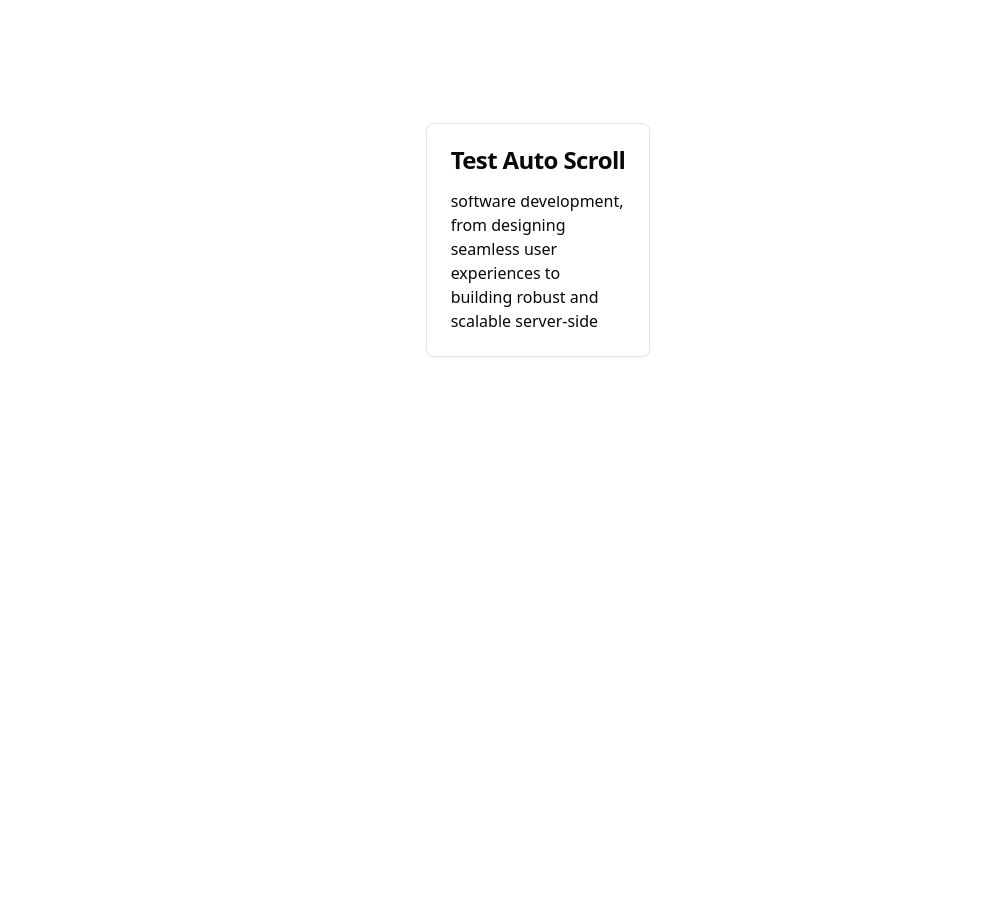
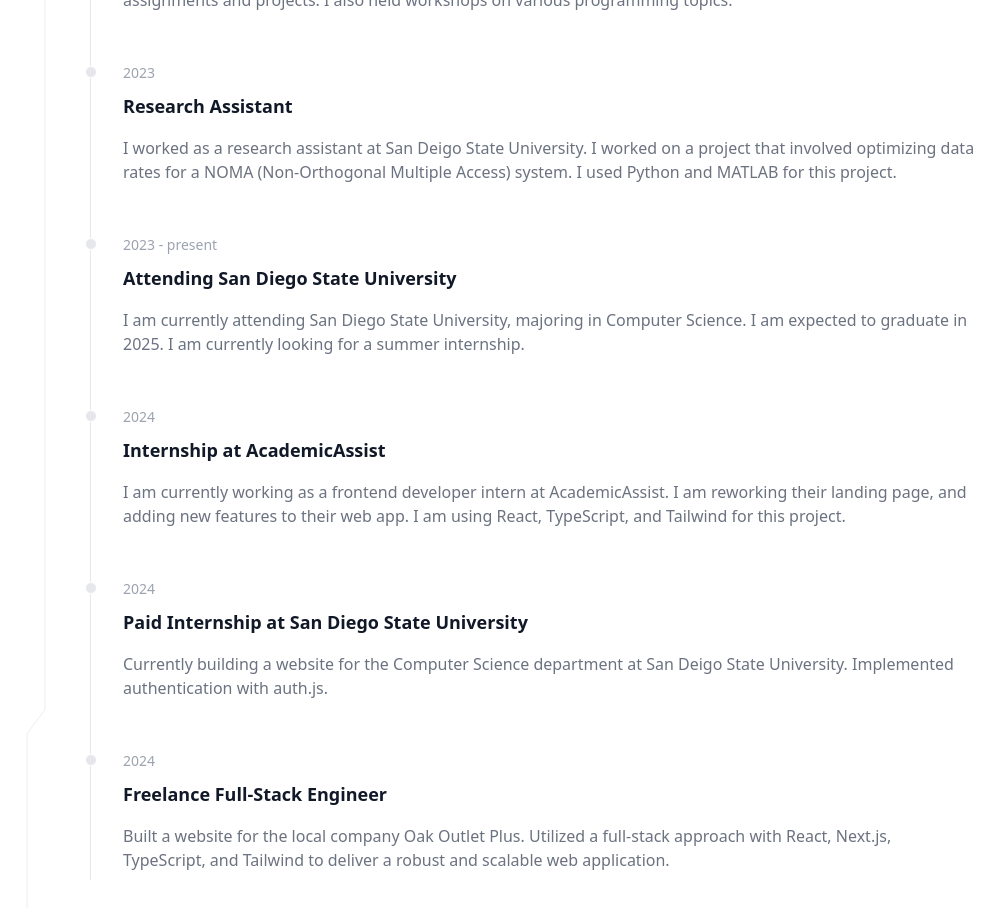
Before and after one commit to AjStraight619/portfolio-newest, a Next.js app: page /test in a window 1280 px wide. Shown: the part 160-1078 px from the top of the page, without its empty margins (102-1106 px from the left). Before the commit the page ends 800 px from the top, so only its background shows below. Built offline with nearby package versions, Linux system fonts and the light colour scheme.

Commit message:
Added experience section:

```diff
--- a/app/layout.tsx
+++ b/app/layout.tsx
@@ -5,7 +5,13 @@
 import { ModeToggle } from '@/components/mode-toggle';
 import { ThemeProvider } from '@/components/theme-provider';
 import { cn } from '@/lib/utils';
-import { HomeIcon, MessageCircleIcon, UserIcon, Code2Icon } from 'lucide-react';
+import {
+  HomeIcon,
+  MessageCircleIcon,
+  UserIcon,
+  Code2Icon,
+  BriefcaseBusiness,
+} from 'lucide-react';
 import { FloatingNav } from '@/components/ui/floating-navbar';
 
 const jetBrains = JetBrains_Mono({
@@ -55,6 +61,13 @@
     icon: <UserIcon className="h-4 w-4 text-neutral-500 dark:text-white" />,
   },
   {
+    name: 'Experience',
+    link: '#experience',
+    icon: (
+      <BriefcaseBusiness className="h-4 w-4 text-neutral-500 dark:text-white" />
+    ),
+  },
+  {
     name: 'Projects',
     link: '#projects',
     icon: <Code2Icon className="h-4 w-4 text-neutral-500 dark:text-white" />,
--- a/app/page.tsx
+++ b/app/page.tsx
@@ -1,7 +1,9 @@
 import About from '@/components/about';
 import Contact from '@/components/contact';
+import Experience from '@/components/experience';
 import Hero from '@/components/hero';
 import Projects from '@/components/projects';
+import VerticalTimeline from '@/components/ui/vertical-timeline';
 
 export default function Home() {
   return (
@@ -9,6 +11,7 @@
       <div className="w-full max-w-screen-lg">
         <Hero />
         <About />
+        <Experience />
         <Projects />
         <Contact />
       </div>
--- a/app/test/page.tsx
+++ b/app/test/page.tsx
@@ -1,30 +1,14 @@
 import AutoScrollContent from '@/components/ui/auto-scroll-content';
 import AutoScrollText from '@/components/ui/auto-scroll-text';
 import { Card, CardContent, CardHeader, CardTitle } from '@/components/ui/card';
+import VerticalTimeline from '@/components/ui/vertical-timeline';
+import { experiencesData } from '@/lib/data';
 import React from 'react';
 
 const TestPage = () => {
   return (
-    <div className="flex items-center justify-center h-screen mx-auto container">
-      <Card>
-        <CardHeader>
-          <CardTitle>Test Auto Scroll</CardTitle>
-        </CardHeader>
-        <CardContent className="max-w-lg w-full h-[10rem]">
-          <AutoScrollContent
-            text="My primary interest lies in front-end development, where I enjoy
-          creating intuitive and dynamic user interfaces. However, as I have
-          gained experience with Go, I have also developed a strong interest in
-          backend development. This dual focus allows me to appreciate the full
-          spectrum of software development, from designing seamless user
-          experiences to building robust and scalable server-side applications.
-          Additionally, I am excited about exploring areas such as cloud
-          computing and DevOps, where I can leverage my skills in both front-end
-          and back-end development to create comprehensive and efficient
-          solutions."
-          />
-        </CardContent>
-      </Card>
+    <div className="min-h-screen flex justify-center p-12">
+      <VerticalTimeline />
     </div>
   );
 };
--- a/components/experience.tsx
+++ b/components/experience.tsx
@@ -1,7 +1,24 @@
+'use client';
 import React from 'react';
+import SectionHeading from './ui/section-heading';
+import { useTheme } from 'next-themes';
+import VerticalTimeline from './ui/vertical-timeline';
 
 const Experience = () => {
-  return <div>Experience</div>;
+  return (
+    <section
+      id="experience"
+      className="scroll-mt-6 mt-16 w-full hover:scroll-mt-0"
+    >
+      <SectionHeading>
+        My <span className="text-purple-300">Experience.</span>
+      </SectionHeading>
+      <div className="grid grid-cols-1 sm:grid-cols-2 gap-2">
+        <div className="odd:col-span-1"></div>
+      </div>
+      <VerticalTimeline />
+    </section>
+  );
 };
 
 export default Experience;
--- a/components/projects.tsx
+++ b/components/projects.tsx
@@ -6,7 +6,7 @@
 
 import { AnimatePresence, motion, useAnimationControls } from 'framer-motion';
 
-import 'react-responsive-carousel/lib/styles/carousel.min.css'; // requires a loader
+import 'react-responsive-carousel/lib/styles/carousel.min.css';
 import { Carousel } from 'react-responsive-carousel';
 import {
   Card,
@@ -195,7 +195,7 @@
   };
 
   return (
-    <section id="projects" className="scroll-mt-6 mt-12 p-4">
+    <section id="projects" className="scroll-mt-6 mt-16 p-4">
       <SectionHeading>
         Some of my recent <span className="text-purple-300">Projects.</span>
       </SectionHeading>
--- a/components/ui/veritcal-timeline.tsx
+++ /dev/null
@@ -1,7 +0,0 @@
-import React from 'react';
-
-const VerticalTimeline = () => {
-  return <div>VerticalTimeline</div>;
-};
-
-export default VerticalTimeline;
--- /dev/null
+++ b/components/ui/vertical-timeline.tsx
@@ -0,0 +1,134 @@
+'use client';
+
+import React, { useEffect, useRef, useState } from 'react';
+import { TracingBeam } from './tracing-beam';
+import { experiencesData } from '@/lib/data';
+
+const VerticalTimeline = () => {
+  const timelineRefs = useRef<(HTMLLIElement | null)[]>([]);
+  const [activeIndex, setActiveIndex] = useState<number | null>(null);
+
+  useEffect(() => {
+    const handleScroll = () => {
+      if (timelineRefs.current.length === 0) return;
+
+      const tracingBeamY = window.scrollY;
+
+      let closestIndex: number | null = null;
+      let closestDistance = Infinity;
+
+      timelineRefs.current.forEach((ref, index) => {
+        if (ref) {
+          const rect = ref.getBoundingClientRect();
+          const elementY = rect.top + window.scrollY;
+          const distance = Math.abs(elementY - tracingBeamY);
+
+          if (distance < closestDistance) {
+            closestIndex = index;
+            closestDistance = distance;
+          }
+        }
+      });
+
+      setActiveIndex(closestIndex);
+    };
+
+    window.addEventListener('scroll', handleScroll);
+    return () => {
+      window.removeEventListener('scroll', handleScroll);
+    };
+  }, []);
+
+  // TODO: Add subtle animation for active index
+
+  return (
+    <TracingBeam>
+      <ol className="relative border-l border-gray-200 dark:border-gray-700">
+        {experiencesData.map((item, index) => (
+          <li
+            key={index}
+            ref={el => {
+              timelineRefs.current[index] = el;
+            }}
+            className="mb-10 ml-6"
+            // className={`mb-10 ml-6 ${
+            //   activeIndex === index
+            //     ? 'border border-blue-500 rounded-md'
+            //     : 'border border-transparent'
+            // }`}
+          >
+            <div className="absolute w-3 h-3 bg-gray-200 rounded-full mt-1.5 -left-1.5 border border-white dark:border-gray-900 dark:bg-gray-700"></div>
+            <time className="mb-1 text-sm font-normal leading-none text-gray-400 dark:text-gray-500 p-2 ">
+              {item.date}
+            </time>
+            <h3 className="text-lg font-semibold text-gray-900 dark:text-white p-2">
+              {item.title}
+            </h3>
+            <p className="text-base font-normal text-gray-500 dark:text-gray-400 p-2">
+              {item.description}
+            </p>
+          </li>
+        ))}
+      </ol>
+    </TracingBeam>
+  );
+};
+
+export default VerticalTimeline;
+
+// [
+//   {
+//     date: 'February 2022',
+//     title: 'Application UI code in Tailwind CSS',
+//     description:
+//       'Get access to over 20+ pages including a dashboard layout, charts, kanban board, calendar, and pre-order E-commerce & Marketing pages.',
+//   },
+//   {
+//     date: 'March 2022',
+//     title: 'Marketing UI design in Figma',
+//     description:
+//       'All of the pages and components are first designed in Figma and we keep a parity between the two versions even as we update the project.',
+//   },
+//   {
+//     date: 'April 2022',
+//     title: 'E-Commerce UI code in Tailwind CSS',
+//     description:
+//       'Get started with dozens of web components and interactive elements built on top of Tailwind CSS.',
+//   },
+//   {
+//     date: 'April 2022',
+//     title: 'E-Commerce UI code in Tailwind CSS',
+//     description:
+//       'Get started with dozens of web components and interactive elements built on top of Tailwind CSS.',
+//   },
+//   {
+//     date: 'April 2022',
+//     title: 'E-Commerce UI code in Tailwind CSS',
+//     description:
+//       'Get started with dozens of web components and interactive elements built on top of Tailwind CSS.',
+//   },
+//   {
+//     date: 'April 2022',
+//     title: 'E-Commerce UI code in Tailwind CSS',
+//     description:
+//       'Get started with dozens of web components and interactive elements built on top of Tailwind CSS.',
+//   },
+//   {
+//     date: 'April 2022',
+//     title: 'E-Commerce UI code in Tailwind CSS',
+//     description:
+//       'Get started with dozens of web components and interactive elements built on top of Tailwind CSS.',
+//   },
+//   {
+//     date: 'April 2022',
+//     title: 'E-Commerce UI code in Tailwind CSS',
+//     description:
+//       'Get started with dozens of web components and interactive elements built on top of Tailwind CSS.',
+//   },
+//   {
+//     date: 'April 2022',
+//     title: 'E-Commerce UI code in Tailwind CSS',
+//     description:
+//       'Get started with dozens of web components and interactive elements built on top of Tailwind CSS.',
+//   },
+// ]
--- a/lib/data.ts
+++ b/lib/data.ts
@@ -12,15 +12,6 @@
       'I worked as a computer science tutor at Southwestern College. I helped students with their programming assignments and projects. I also held workshops on various programming topics.',
     icon: React.createElement(CgWorkAlt),
     date: '2021 - 2022',
-  },
-  {
-    title: 'Full-Stack Developer',
-    subtitle: 'Freelancer',
-    location: 'San Diego, CA',
-    description:
-      "I'm now a full-stack developer working as a freelancer. My stack includes React, Next.js, TypeScript, Tailwind, and Prisma. I'm open to full-time opportunities.",
-    icon: React.createElement(FaReact),
-    date: '2022 - present',
   },
   {
     title: 'Research Assistant',
@@ -49,7 +40,7 @@
     description:
       'I am currently working as a frontend developer intern at AcademicAssist. I am reworking their landing page, and adding new features to their web app. I am using React, TypeScript, and Tailwind for this project.',
     icon: React.createElement(CgWorkAlt),
-    date: '2023 - present',
+    date: '2024',
   },
 
   {
@@ -59,9 +50,15 @@
     description:
       'Currently building a website for the Computer Science department at San Deigo State University. Implemented authentication with auth.js.',
     icon: React.createElement(CgWorkAlt),
-    date: '2023 - present',
+    date: '2024',
   },
   {
-    title: 'Free Lance ',
+    title: 'Freelance Full-Stack Engineer',
+    subtitle: 'Oak Outlet Plus',
+    location: 'San Diego, CA',
+    description:
+      'Built a website for the local company Oak Outlet Plus. Utilized a full-stack approach with React, Next.js, TypeScript, and Tailwind to deliver a robust and scalable web application.',
+    icon: React.createElement(FaReact),
+    date: '2024',
   },
-] as const;
+];
--- a/package.json
+++ b/package.json
@@ -30,6 +30,7 @@
     "react-icons": "^5.2.1",
     "react-responsive-carousel": "^3.2.23",
     "react-use-measure": "^2.1.1",
+    "react-vertical-timeline-component": "^3.6.0",
     "resend": "^3.5.0",
     "tailwind-merge": "^2.4.0",
     "tailwindcss-animate": "^1.0.7"
@@ -38,6 +39,7 @@
     "@types/node": "^20",
     "@types/react": "^18",
     "@types/react-dom": "^18",
+    "@types/react-vertical-timeline-component": "^3.3.6",
     "eslint": "^8",
     "eslint-config-next": "14.2.5",
     "postcss": "^8",
```
Also changed, not shown: 1 other file (tests, documents, lock files or other folders).
